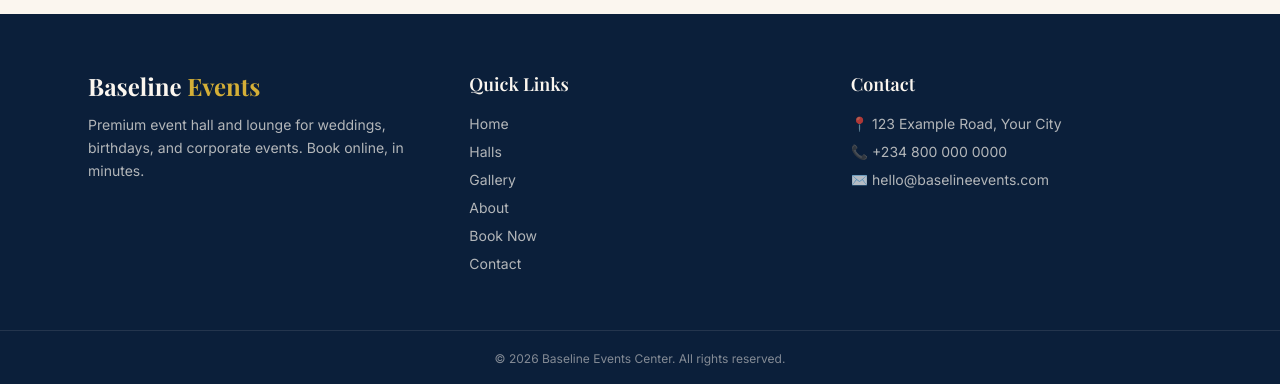
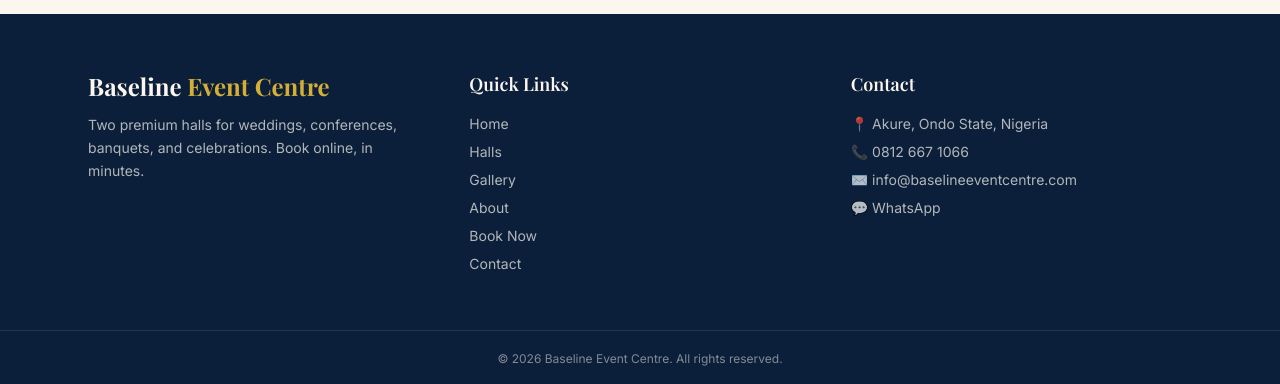
Before and after one commit to oluwafemiadebayo57-dot/baseline-events, a Next.js app: page /contact in a window 1280 px wide. Shown: the part 1676-2060 px from the top of the page. Built offline with nearby package versions, Linux system fonts and the light colour scheme; no server answers; the database is empty; a web font is replaced by a local one.

Commit message:
Footer reads real contact info + update metadata

```diff
--- a/app/contact/page.tsx
+++ b/app/contact/page.tsx
@@ -6,12 +6,14 @@ import { getSettings } from "@/lib/actions";
 export default async function ContactPage() {
   const settings = await getSettings();
 
-  const phone = settings?.phone ?? "+234 800 000 0000";
+  const phone = settings?.phone ?? "0812 667 1066";
   const email = settings?.email ?? "info@baselineeventcentre.com";
   const address = settings?.address ?? "Akure, Ondo State, Nigeria";
 
-  // Build WhatsApp link from phone — strip spaces, +, dashes
-  const whatsapp = phone.replace(/[^0-9]/g, "");
+  // Build WhatsApp link from phone.
+  // Strip everything except digits, then convert Nigerian 0-prefix to +234.
+  const digits = phone.replace(/[^0-9]/g, "");
+  const whatsapp = digits.startsWith("0") ? "234" + digits.slice(1) : digits;
 
   return (
     <main className="bg-cream">
@@ -49,7 +51,7 @@ export default async function ContactPage() {
               Call Us
             </h3>
             <a
-              href={`tel:${whatsapp}`}
+              href={`tel:+${whatsapp}`}
               className="mt-3 block text-sm text-navy/70 hover:text-gold"
             >
               {phone}
@@ -100,6 +102,7 @@ export default async function ContactPage() {
             title="Baseline Event Centre location"
           />
         </div>
+
         {/* Visit CTA */}
         <div className="mt-12 text-center">
           <h2 className="font-heading text-3xl font-bold text-navy">
--- a/app/layout.tsx
+++ b/app/layout.tsx
@@ -2,6 +2,7 @@
 // The ROOT layout — wraps every page. Fonts and metadata live here.
 
 import type { Metadata } from "next";
+import { Suspense } from "react";
 import { Playfair_Display, Inter } from "next/font/google";
 import Navbar from "@/components/Navbar";
 import Footer from "@/components/Footer";
@@ -23,9 +24,9 @@ const inter = Inter({
 
 // Shows in the browser tab + Google search results.
 export const metadata: Metadata = {
-  title: "Baseline Events Center | Book Your Perfect Event",
+  title: "Baseline Event Centre | Akure's Premier Event Venue",
   description:
-    "Premium event hall and lounge for weddings, birthdays, and corporate events. Check availability and book online in minutes.",
+    "Two premium halls for weddings, conferences, banquets, and celebrations in Akure. Check availability and book online in minutes.",
 };
 
 export default function RootLayout({
@@ -38,7 +39,9 @@ export default function RootLayout({
       <body className="antialiased">
         <Navbar />
         {children}
-        <Footer />
+        <Suspense fallback={<div className="bg-navy h-40" />}>
+          <Footer />
+        </Suspense>
       </body>
     </html>
   );
--- a/components/Footer.tsx
+++ b/components/Footer.tsx
@@ -1,10 +1,20 @@
 // components/Footer.tsx
-// The bottom of every page. Dark navy background, contact info, quick links.
+// Site footer — reads contact info from settings dynamically.
 
 import Link from "next/link";
+import { getSettings } from "@/lib/actions";
 
-export default function Footer() {
-  // Quick links — same idea as the navbar, listed once here.
+export default async function Footer() {
+  const settings = await getSettings();
+
+  const phone = settings?.phone ?? "0812 667 1066";
+  const email = settings?.email ?? "info@baselineeventcentre.com";
+  const address = settings?.address ?? "Akure, Ondo State, Nigeria";
+
+  // Convert Nigerian 0-prefix to +234 for WhatsApp
+  const digits = phone.replace(/[^0-9]/g, "");
+  const whatsapp = digits.startsWith("0") ? "234" + digits.slice(1) : digits;
+
   const links = [
     { href: "/",        label: "Home" },
     { href: "/halls",   label: "Halls" },
@@ -17,18 +27,18 @@ const links = [
   return (
     <footer className="bg-navy text-cream">
       <div className="mx-auto grid max-w-6xl gap-10 px-6 py-14 md:grid-cols-3">
-        {/* Column 1: brand + tagline */}
+        {/* Brand */}
         <div>
           <h3 className="font-heading text-2xl font-bold">
-            Baseline <span className="text-gold">Events</span>
+            Baseline <span className="text-gold">Event Centre</span>
           </h3>
           <p className="mt-3 text-sm leading-relaxed text-cream/70">
-            Premium event hall and lounge for weddings, birthdays, and
-            corporate events. Book online, in minutes.
+            Two premium halls for weddings, conferences, banquets, and
+            celebrations. Book online, in minutes.
           </p>
         </div>
 
-        {/* Column 2: quick links */}
+        {/* Quick links */}
         <div>
           <h4 className="font-heading text-lg font-semibold">Quick Links</h4>
           <ul className="mt-4 space-y-2 text-sm">
@@ -45,20 +55,47 @@ const links = [
           </ul>
         </div>
 
-        {/* Column 3: contact info — placeholder values for now */}
+        {/* Contact — dynamic from settings */}
         <div>
           <h4 className="font-heading text-lg font-semibold">Contact</h4>
           <ul className="mt-4 space-y-2 text-sm text-cream/70">
-            <li>📍 123 Example Road, Your City</li>
-            <li>📞 +234 800 000 0000</li>
-            <li>✉️ hello@baselineevents.com</li>
+            <li>📍 {address}</li>
+            <li>
+              📞{" "}
+              <a
+                href={`tel:+${whatsapp}`}
+                className="hover:text-gold"
+              >
+                {phone}
+              </a>
+            </li>
+            <li>
+              ✉️{" "}
+              <a
+                href={`mailto:${email}`}
+                className="hover:text-gold break-words"
+              >
+                {email}
+              </a>
+            </li>
+            <li>
+              💬{" "}
+              <a
+                href={`https://wa.me/${whatsapp}`}
+                target="_blank"
+                rel="noopener noreferrer"
+                className="hover:text-gold"
+              >
+                WhatsApp
+              </a>
+            </li>
           </ul>
         </div>
       </div>
 
-      {/* Bottom bar — copyright */}
+      {/* Bottom bar */}
       <div className="border-t border-cream/10 py-5 text-center text-xs text-cream/50">
-        © {new Date().getFullYear()} Baseline Events Center. All rights reserved.
+        © {new Date().getFullYear()} Baseline Event Centre. All rights reserved.
       </div>
     </footer>
   );
```
Lines whose indentation alone changed are shown as unchanged.
